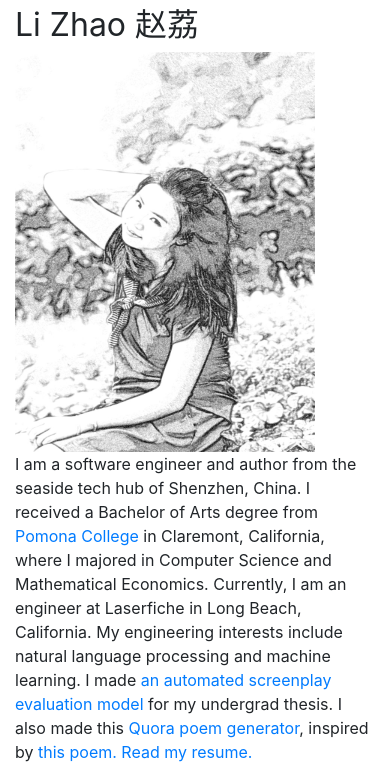
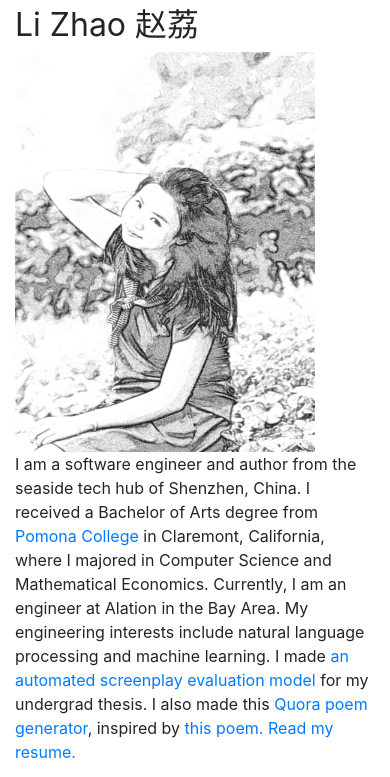
Before and after one commit to lizhao1993/lizhao1993.github.io, a plain HTML site: page index.html in a window 390 px wide. Shown: the top 777 px of the page. Drawn offline with Linux system fonts and the light colour scheme.

Commit message:
Update resume and job, add responsive tag

```diff
--- a/index.html
+++ b/index.html
@@ -2,6 +2,7 @@
 <html>
 <head>
 <link rel="stylesheet" href="bootstrap-4.0.0-beta-dist/css/bootstrap.min.css"/>
+<meta name="viewport" content="width=device-width, initial-scale=1">
 <title>Li Zhao</title>
 </head>
 <body>
@@ -15,7 +16,7 @@
 <img src="lizhao.jpg" alt="lizhao" width="300" height="400">
 </div>
 <div class="col-sm-8">
-<p>I am a software engineer and author from the seaside tech hub of Shenzhen, China. I received a Bachelor of Arts degree from <a href="https://www.pomona.edu/">Pomona College</a> in Claremont, California, where I majored in Computer Science and Mathematical Economics. Currently, I am an engineer at Laserfiche in Long Beach, California. My engineering interests include natural language processing and machine learning. I made <a href=https://github.com/lizhao1993/qualia>an automated screenplay evaluation model</a> for my undergrad thesis. I also made this <a href=https://quora-poem.appspot.com/>Quora poem generator</a>, inspired by <a href="http://splinternews.com/a-poem-about-silicon-valley-assembled-from-quora-quest-1793856489.">this poem.</a> <a href="resume.pdf">Read my resume.</a></p>
+<p>I am a software engineer and author from the seaside tech hub of Shenzhen, China. I received a Bachelor of Arts degree from <a href="https://www.pomona.edu/">Pomona College</a> in Claremont, California, where I majored in Computer Science and Mathematical Economics. Currently, I am an engineer at Alation in the Bay Area. My engineering interests include natural language processing and machine learning. I made <a href=https://github.com/lizhao1993/qualia>an automated screenplay evaluation model</a> for my undergrad thesis. I also made this <a href=https://quora-poem.appspot.com/>Quora poem generator</a>, inspired by <a href="http://splinternews.com/a-poem-about-silicon-valley-assembled-from-quora-quest-1793856489.">this poem.</a> <a href="resume.pdf">Read my resume.</a></p>
 <p>I have been a writer since age 7, publishing three fiction and one non-fiction book. I've also written TV animation scripts and songs. My work has been in a handful of anthologies and received some prizes. My favorite authors include John Steinbeck, Sylvia Plath, Katherine Mansfield, and Lu Xun. I enjoy reading traditional literature, detective fiction and ancient Chinese literature.</p>
 <p>When I'm not writing code or novels, I make and eat food, and play guitar.</p>
 </div>
```
Also changed, not shown: 1 other file.
